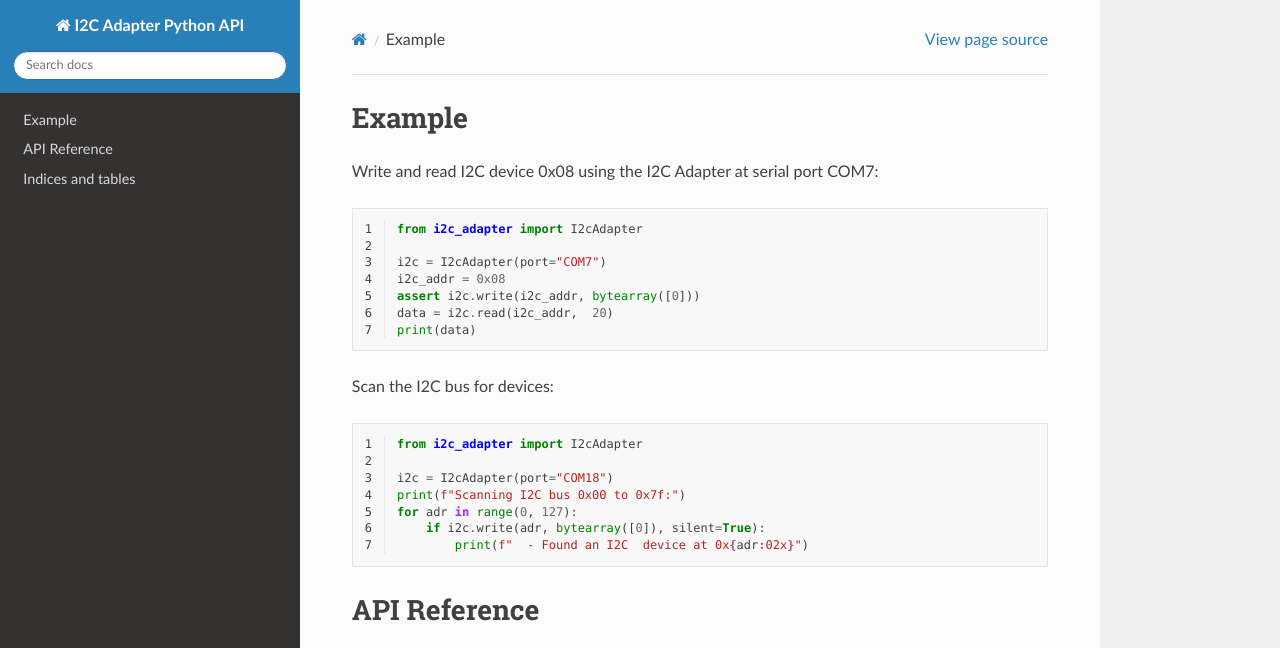
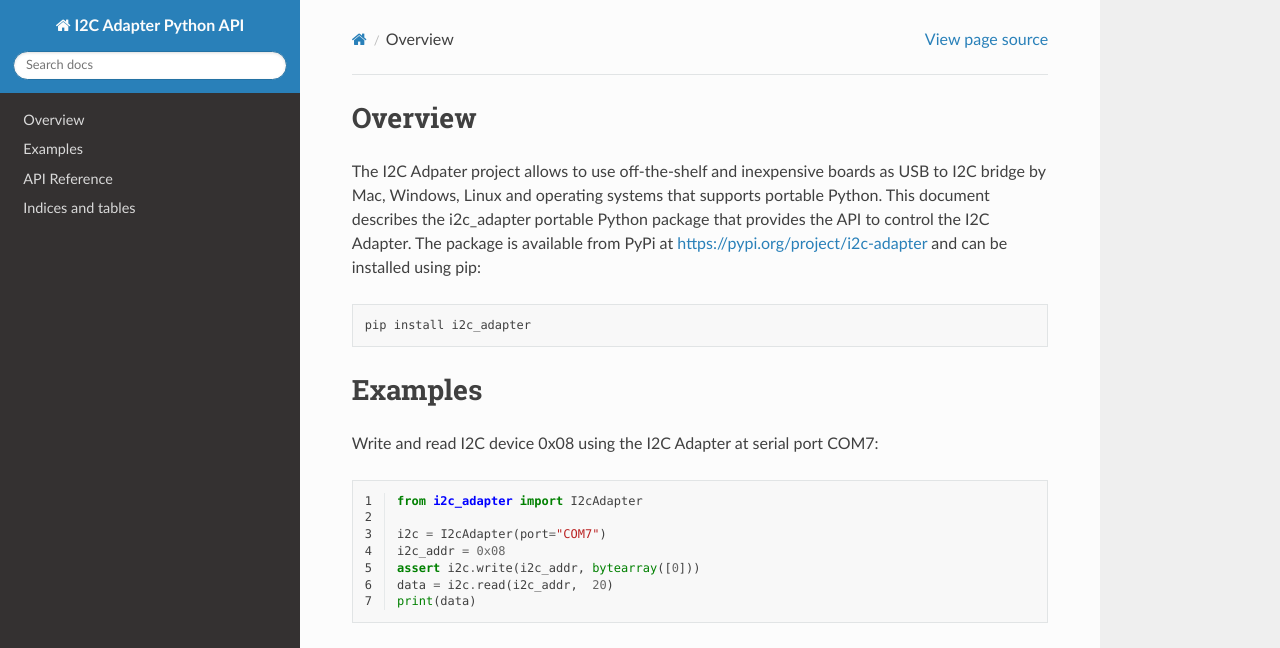
Before and after one commit to zapta/i2c_adapter, a Sphinx documentation site: the page built from docs/index.rst, in a window 1280 px wide and 1311 px high, cut to the strip 0-648 px from the top of the window. Built offline with Sphinx 7.4.7 and the Read the Docs theme 2.0.0, drawn with Linux system fonts in a browser that asks for light colours.

Commit message:
Added an overview section to the documentation.:wq

```diff
--- a/docs/index.rst
+++ b/docs/index.rst
@@ -3,9 +3,22 @@
    You can adapt this file completely to your liking, but it should at least
    contain the root `toctree` directive.
 
+Overview
+========
+The I2C Adpater project allows to use off-the-shelf and inexpensive boards as USB to I2C bridge
+by Mac, Windows, Linux and operating systems that supports portable Python. This document
+describes the i2c_adapter portable Python package that provides the API to control the I2C Adapter.
+The package is available from PyPi at https://pypi.org/project/i2c-adapter and can be installed
+using pip:
 
-Example
-=======
+.. code-block:: shell
+
+  pip install i2c_adapter
+
+
+
+Examples
+========
 Write and read I2C device 0x08 using the I2C Adapter at serial port COM7:
 
 .. code-block:: python
```
